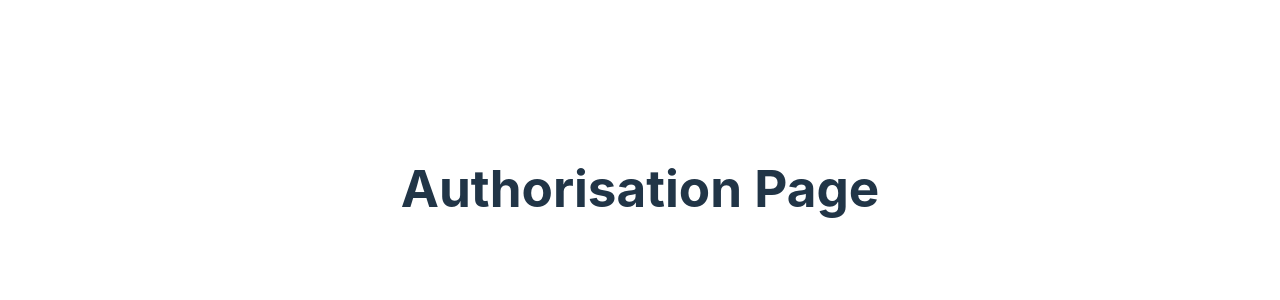
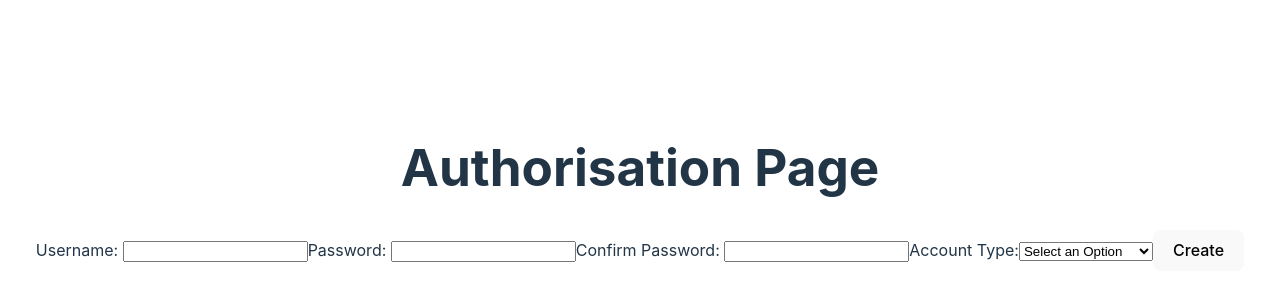
Before and after one commit to rizvan93/pharmacy-availability-checker, a React (Vite) app: page / in a window 1280 px wide. Shown: the part 212-512 px from the top of the page. Built offline with nearby package versions, Linux system fonts and the light colour scheme.

Commit message:
create sign up form

```diff
--- a/models/user.js
+++ b/models/user.js
@@ -2,7 +2,7 @@ const mongoose = require("mongoose");
 const { Schema } = mongoose;
 const bcrypt = require("bcrypt");
 
-const accountTypes = ["Pharmacist", "Consumer", "InventoryManager", "Admin"];
+const accountTypes = ["Pharmacist", "Consumer", "Inventory Manager", "Admin"];
 const SALT_ROUNDS = 10;
 
 const userSchema = new Schema(
--- a/src/pages/AuthPage/AuthPage.jsx
+++ b/src/pages/AuthPage/AuthPage.jsx
@@ -1,5 +1,12 @@
+import SignUpForm from "./SignUpForm";
+
 const AuthPage = ({ setUser }) => {
-  return <h1>Authorisation Page</h1>;
+  return (
+    <>
+      <h1>Authorisation Page</h1>
+      <SignUpForm />
+    </>
+  );
 };
 
 export default AuthPage;
--- a/src/pages/AuthPage/SignUpForm.jsx
+++ b/src/pages/AuthPage/SignUpForm.jsx
@@ -1,3 +1,81 @@
-const SignUpForm = () => {};
+import { useState } from "react";
+
+const accountTypes = ["Pharmacist", "Consumer", "Inventory Manager", "Admin"];
+
+const SignUpForm = () => {
+  const blankData = {
+    userId: "",
+    password: "",
+    confirm: "",
+    accountType: "",
+  };
+  const [data, setData] = useState(blankData);
+
+  const handleSubmit = (event) => {
+    event.preventDefault();
+    console.log(data);
+    setData(blankData);
+  };
+
+  const handleChange = (event) => {
+    setData({
+      ...data,
+      [event.target.name]: event.target.value,
+    });
+  };
+
+  return (
+    <form onSubmit={handleSubmit}>
+      <label>
+        Username:{" "}
+        <input
+          type="text"
+          name="userId"
+          onChange={handleChange}
+          value={data.userId}
+          required
+        />
+      </label>
+      <label>
+        Password:{" "}
+        <input
+          type="password"
+          name="password"
+          onChange={handleChange}
+          value={data.password}
+          required
+        />
+      </label>
+      <label>
+        Confirm Password:{" "}
+        <input
+          type="password"
+          name="confirm"
+          onChange={handleChange}
+          value={data.confirm}
+          required
+        />
+      </label>
+      <label>
+        Account Type:
+        <select name="accountType" onChange={handleChange}>
+          <option value="" selected={data.accountType === "" ? true : false}>
+            Select an Option
+          </option>
+          {accountTypes.map((type, index) => (
+            <option
+              value={type}
+              key={index}
+              selected={data.accountType === type ? true : false}
+            >
+              {type}
+            </option>
+          ))}
+        </select>
+      </label>
+      <button>Create</button>
+    </form>
+  );
+};
 
 export default SignUpForm;
```
